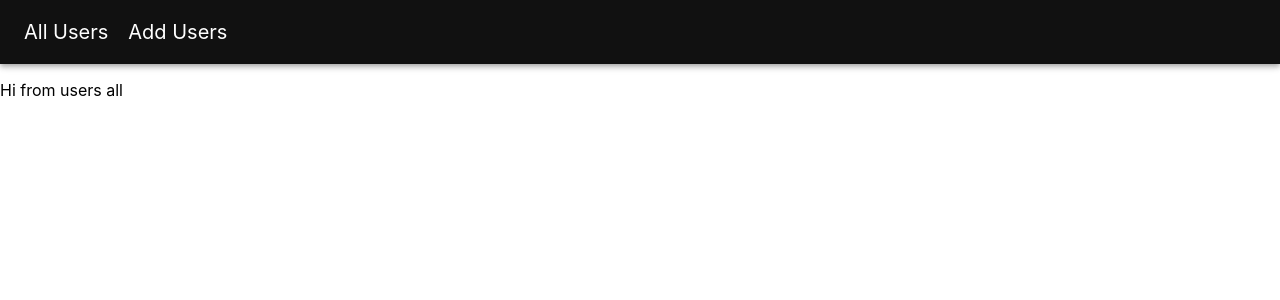
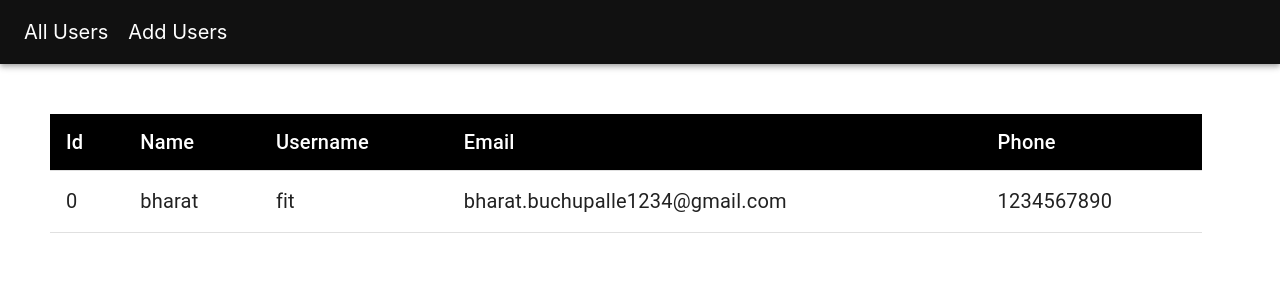
Before and after one commit to BucBharat/frontend_react, a React (Create React App) app: page / in a window 1280 px wide. Shown: the top 300 px of the page. Built offline with nearby package versions, Linux system fonts and the light colour scheme; data requests are answered from the project's data file.

Commit message:
Completed all users

```diff
--- a/src/components/AllUsers.jsx
+++ b/src/components/AllUsers.jsx
@@ -1,15 +1,67 @@
-import { useEffect } from 'react';
+import {
+  Table,
+  TableHead,
+  TableRow,
+  TableCell,
+  TableBody,
+  makeStyles,
+} from '@material-ui/core';
+import { useEffect, useState } from 'react';
 import { getUsers } from '../Service/api';
 
+const useStyle = makeStyles({
+  table: {
+    width: '90%',
+    margin: '50px 0 0 50px',
+  },
+  thead: {
+    '& > *': {
+      background: '#000000',
+      color: '#ffffff',
+      fontSize: 20,
+    },
+  },
+  row: {
+    '& > *': {
+      fontSize: 20,
+    },
+  },
+});
 const AllUsers = () => {
+  const [users, setUsers] = useState([]);
+  const classes = useStyle();
   useEffect(() => {
     getAllUsers();
   }, []);
   const getAllUsers = async () => {
     const response = await getUsers();
-    console.log(response);
+    console.log(response.data);
+    setUsers(response.data);
   };
-  return <p>Hi from users all</p>;
+  return (
+    <Table className={classes.table}>
+      <TableHead>
+        <TableRow className={classes.thead}>
+          <TableCell>Id</TableCell>
+          <TableCell>Name</TableCell>
+          <TableCell>Username</TableCell>
+          <TableCell>Email</TableCell>
+          <TableCell>Phone</TableCell>
+        </TableRow>
+      </TableHead>
+      <TableBody>
+        {users.map(user => (
+          <TableRow className={classes.row}>
+            <TableCell>{user.id}</TableCell>
+            <TableCell>{user.name}</TableCell>
+            <TableCell>{user.username}</TableCell>
+            <TableCell>{user.email}</TableCell>
+            <TableCell>{user.phone}</TableCell>
+          </TableRow>
+        ))}
+      </TableBody>
+    </Table>
+  );
 };
 
 export default AllUsers;
```
